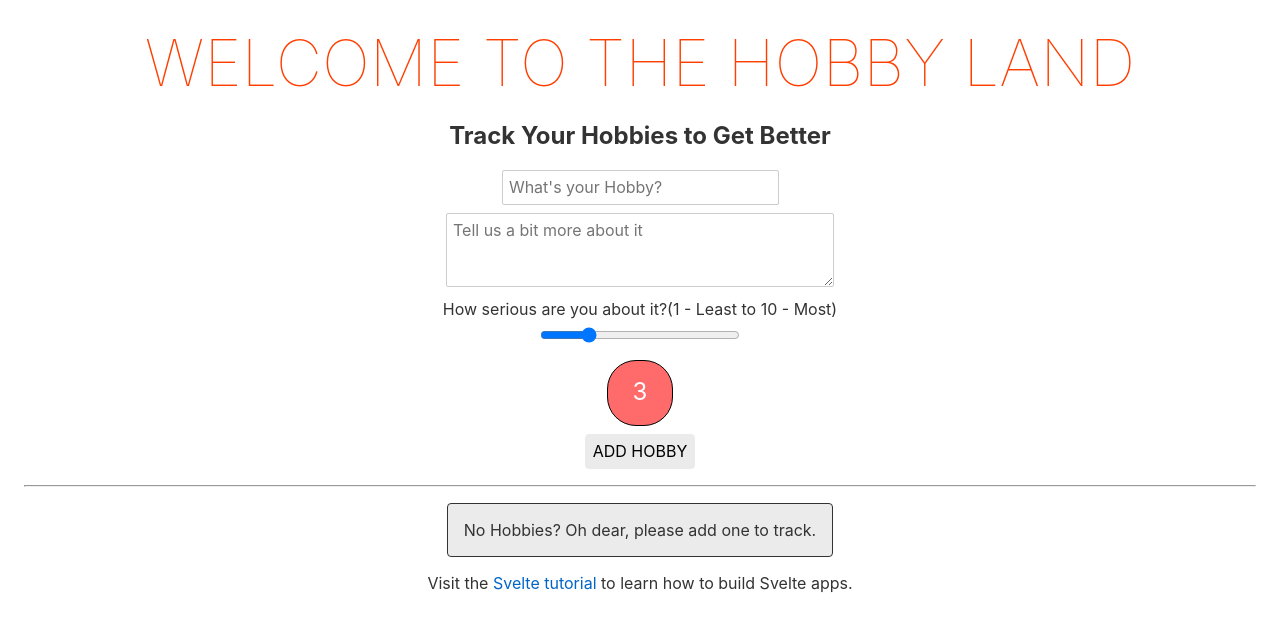
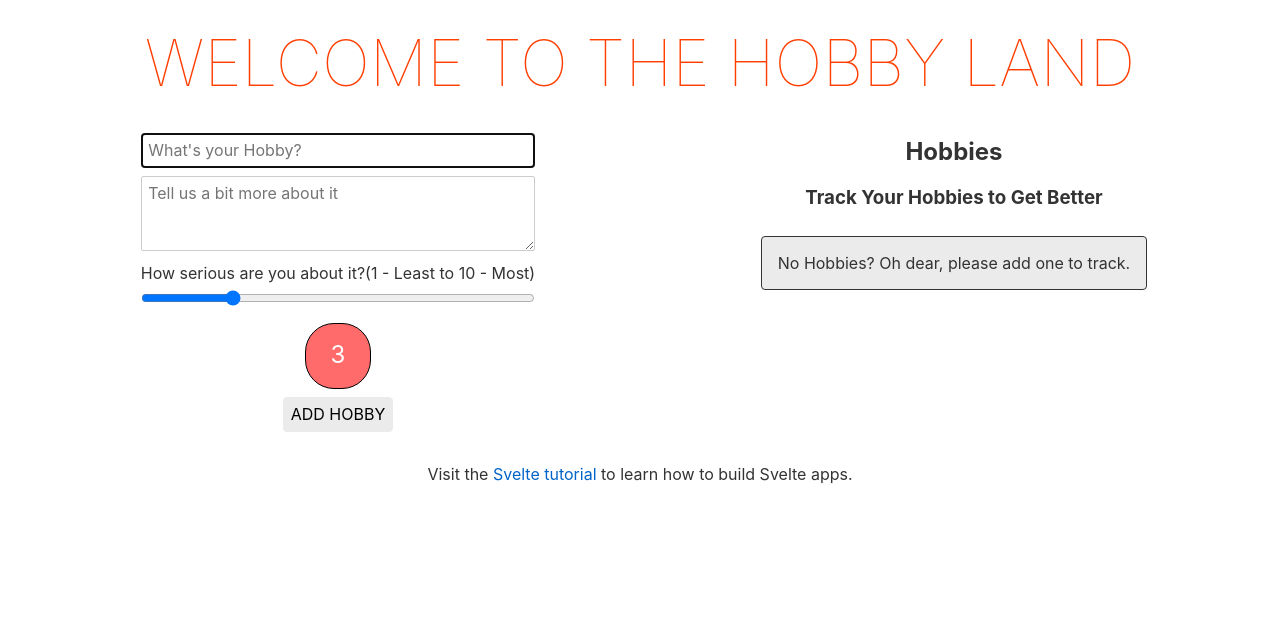
Before and after one commit to atapas/hobbyland, a Svelte app: page / in a window 1280 px wide. Shown: the top 632 px of the page. Built offline with nearby package versions, Linux system fonts and the light colour scheme.

Commit message:
feat: More style changes

```diff
--- a/public/index.html
+++ b/public/index.html
@@ -4,7 +4,7 @@
 	<meta charset='utf-8'>
 	<meta name='viewport' content='width=device-width,initial-scale=1'>
 
-	<title>Svelte app</title>
+	<title>HobbyLand - Track Your Hobbies to Grow</title>
 
 	<link rel='icon' type='image/png' href='/favicon.png'>
 	<link rel='stylesheet' href='/global.css'>
--- a/src/App.svelte
+++ b/src/App.svelte
@@ -1,4 +1,6 @@
 <script>
+	import { onMount } from 'svelte';
+
 	import Hobby from './Hobby.svelte';
 	import Button from './Button.svelte';
 
@@ -11,7 +13,12 @@
     let description = '';
     let hobbies = JSON.parse(readFromLS('hobbies')) || [];
 	let isEditMode = false;
+	let elmToFocus;
 	console.log(hobbies);
+
+	onMount(function() {
+        elmToFocus.focus();
+    });
 
 	const getHobbyLook = (weight) => {
 		let background = '#ff6b6b';
@@ -94,12 +101,11 @@
 
 <main>
 	<h1>Welcome to the Hobby Land</h1>
-	<h2>Track Your Hobbies to Get Better</h2>
-
-	<section>
+	<div class="container">
+		<div class="hobby-form">
 			<div>
 				<label for="name"></label>
-			<input type="text" id="name" bind:value={name} placeholder="What's your Hobby?"/>
+				<input type="text" id="name" bind:value={name} placeholder="What's your Hobby?" bind:this={elmToFocus} />
 			</div>
 			<div>
 				<label for="description"></label>
@@ -116,8 +122,10 @@
 			{:else}
 				<Button on:click={addHobby} isDisabled={name.trim().length === 0}>Add Hobby</Button>
 			{/if}
-	</section>
-	<hr />
+		</div>
+		<div>
+			<h2>Hobbies</h2>
+			<h3>Track Your Hobbies to Get Better</h3>
 			<div class="hobby-list">
 				{#if hobbies.length === 0}
 					<p class="no-hobby">
@@ -136,6 +144,8 @@
 					{/each}
 				{/if}
 			</div>
+		</div>
+	</div>
 	<footer>
 		<p>Visit the <a href="https://svelte.dev/tutorial">Svelte tutorial</a> to learn how to build Svelte apps.</p>
 	</footer>
@@ -145,8 +155,7 @@
 	main {
 		text-align: center;
 		padding: 1em;
-		max-width: 240px;
-		margin: 0 auto;
+		margin: 0;
 	}
 
 	h1 {
@@ -161,6 +170,25 @@
 		margin: 0.5rem;
 	}
 
+	textarea {
+		width: 100%;
+	}
+
+	.container {
+		display: flex;
+		justify-content: space-around;
+		margin: 1rem auto auto auto;
+	}
+
+	@media screen and (max-width: 720px) {
+		.container {
+			flex-direction: column;
+		}
+	}
+
+	.hobby-form {
+		padding: 1rem;
+	}
 	.hobby-list {
 		display: flex;
 		flex-direction: row;
@@ -197,10 +225,10 @@
 	input[type="range"] {
 		padding: 0;
 		margin-top: 0.4em;
-		width: 200px;
+		width: 100%;
 	}
 	input[type="text"] {
-		width: 277px;
+		width: 100%;
 	}
 	@media (min-width: 640px) {
 		main {
```
Lines whose indentation alone changed are shown as unchanged.
